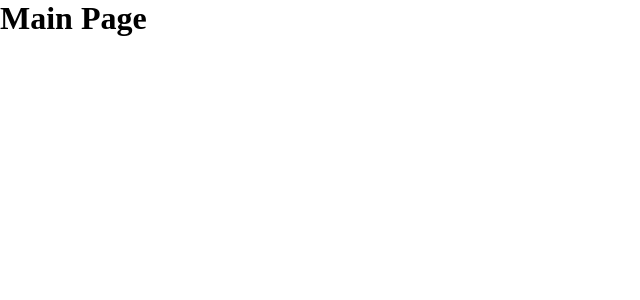
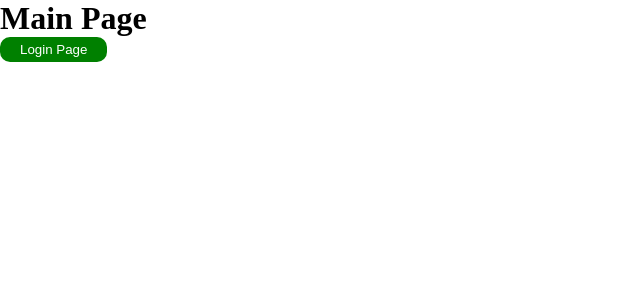
Before and after one commit to nodirbek6903/auth, a React (Create React App) app: page / in a window 1280 px wide. Shown: the top 300 px of the page, without its empty margins (0-640 px from the left). Built offline with nearby package versions, Linux system fonts and the light colour scheme.

Commit message:
commit threee

```diff
--- a/src/App.jsx
+++ b/src/App.jsx
@@ -1,3 +1,4 @@
+import { Link } from "react-router-dom";
 
 
 function App() {
@@ -6,6 +7,9 @@ function App() {
   return (
     <div className="container">
       <h1>Main Page</h1>
+      <Link to="/login">
+      <button className="log-btn">Login Page</button>
+      </Link>
     </div>
   );
 }
--- a/src/Login.jsx
+++ b/src/Login.jsx
@@ -38,9 +38,11 @@ const Login = () => {
       if (data.success) {
         navigate("/");
       }
+      else{
+          setError("Login yoki parol xato kiritildi")
+      }
     } catch (error) {
       console.error(error);
-      setError(error.message);
     }
   };
   return (
@@ -61,7 +63,7 @@ const Login = () => {
         />
         <button type="submit">Submit</button>
       </form>
-      {error && <p>{error}</p>}
+      {error && <p className="error">{error}</p>}
     </div>
   );
 };
--- a/src/index.css
+++ b/src/index.css
@@ -3,3 +3,12 @@
   padding: 0;
   box-sizing: border-box;
 }
+
+.log-btn{
+  padding: 5px 20px;
+  cursor: pointer;
+  border-radius: 10px;
+  border: none;
+  background: green;
+  color: #fff;
+}
--- a/src/login.css
+++ b/src/login.css
@@ -26,3 +26,6 @@ form{
     background: green;
     color: #fff;
   }
+  .error{
+    color: red;
+  }
```
